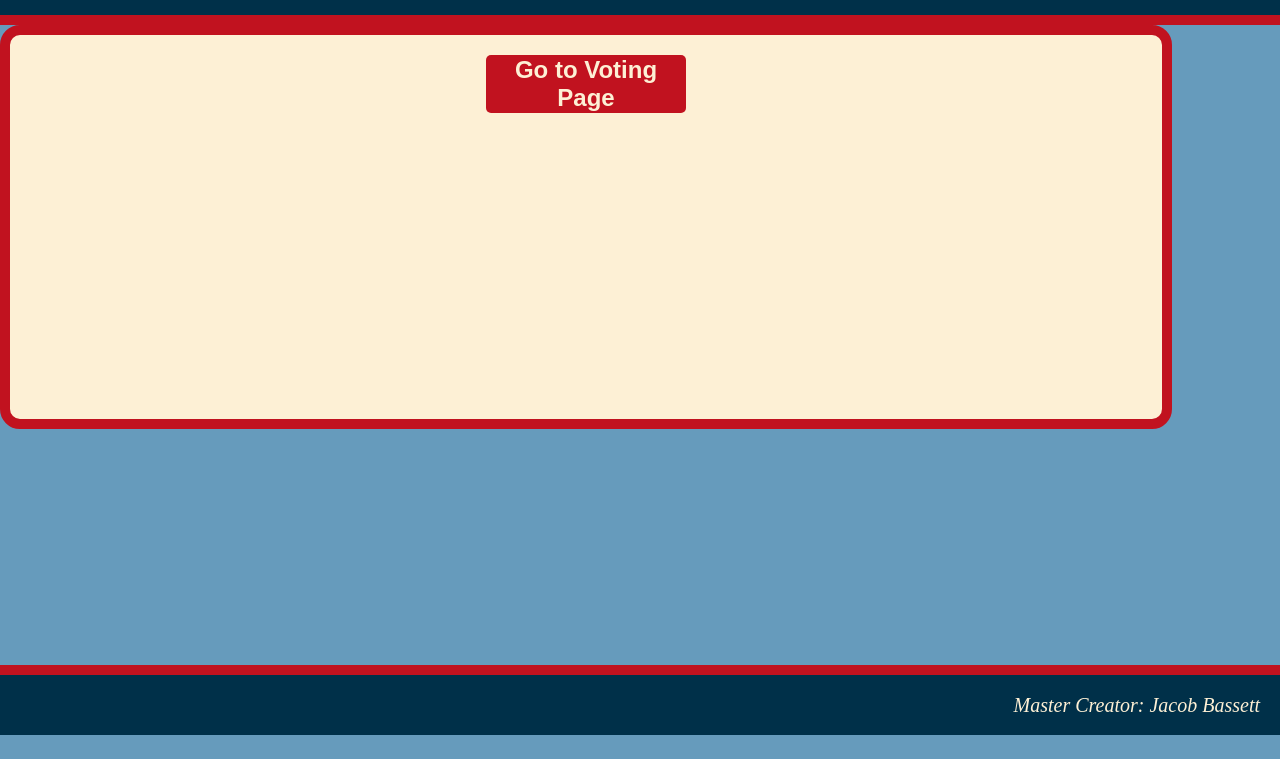
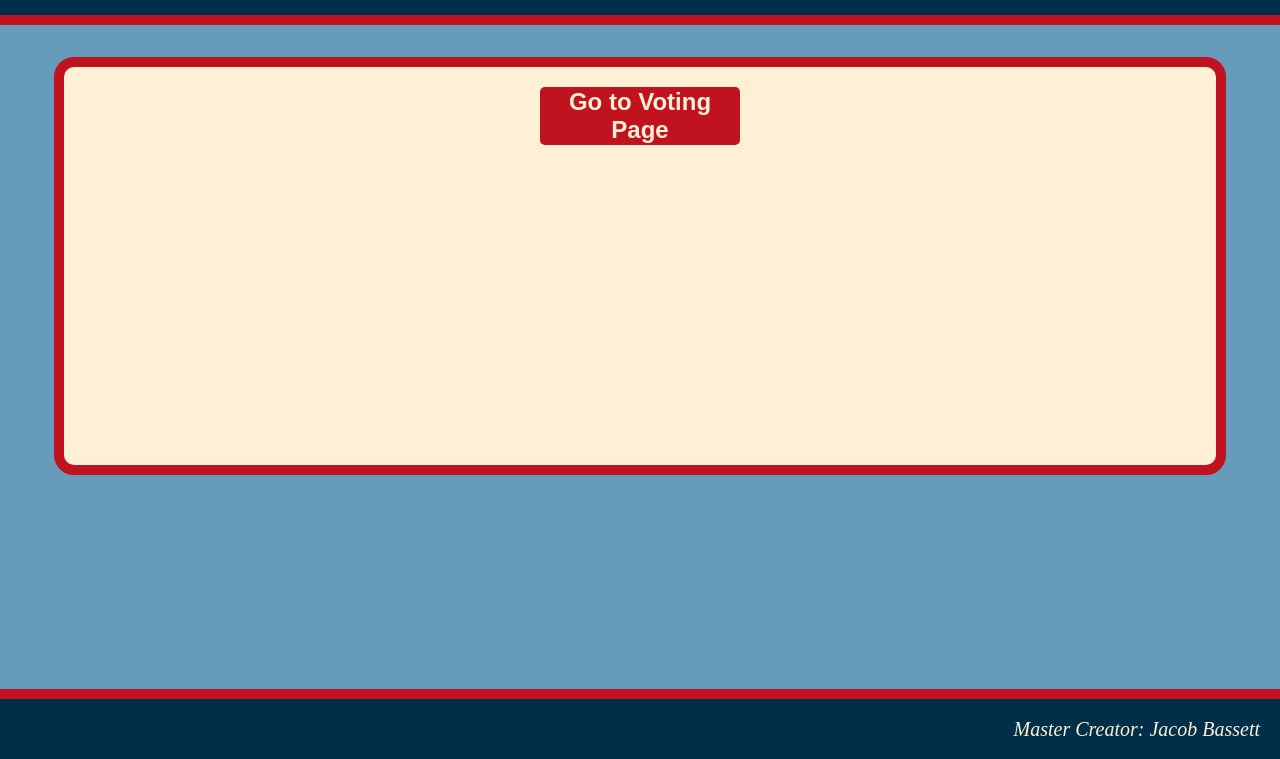
Before and after one commit to jdabassett/odd-duck, a plain HTML site: page chart.html in a window 1280 px wide. Shown: the part 57-816 px from the top of the page. Drawn offline with nearby package versions, Linux system fonts and the light colour scheme.

Commit message:
before lab15b submission

```diff
--- a/css/styles.css
+++ b/css/styles.css
@@ -44,7 +44,11 @@ strong {
 
 /* main grid */
 main {
-  height:80vh;
+  height:83vh;
+  display:flex;
+  flex-direction:row;
+  justify-content:center;
+  align-content:center;
 }
 
 /* container for main */
@@ -162,4 +166,5 @@ h6 {
   flex-direction:column;
   justify-content:space-evenly;
   align-items:center;
+  margin-top:2em;
 }
```
Also changed, not shown: 1 other file.
